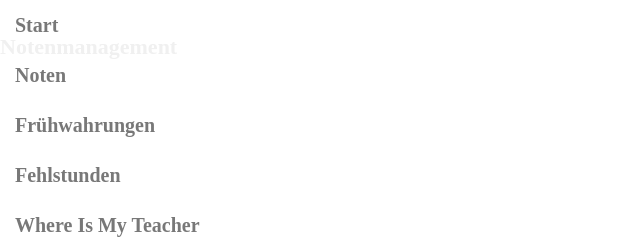
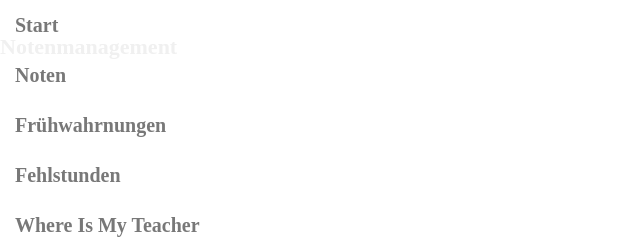
Before and after one commit to MineRaphi/Notenmanagment, a website built with Vite: page index.html in a window 1280 px wide. Shown: the top 240 px of the page, 0-640 px from the left. Built offline with nearby package versions, Linux system fonts and the light colour scheme; no server answers; what @capacitor/preferences would draw is missing.

Commit message:
fixed spelling mistake

```diff
--- a/index.html
+++ b/index.html
@@ -36,7 +36,7 @@
                     <button id="showNoten" class="menu-button">Noten</button>
                 </ion-item>
                 <ion-item>
-                    <button id="showFruewarnung" class="menu-button">Frühwahrungen</button>
+                    <button id="showFruewarnung" class="menu-button">Frühwahrnungen</button>
                 </ion-item>
                 <ion-item>
                     <button id="showFehlstunden" class="menu-button">Fehlstunden</button>
```
